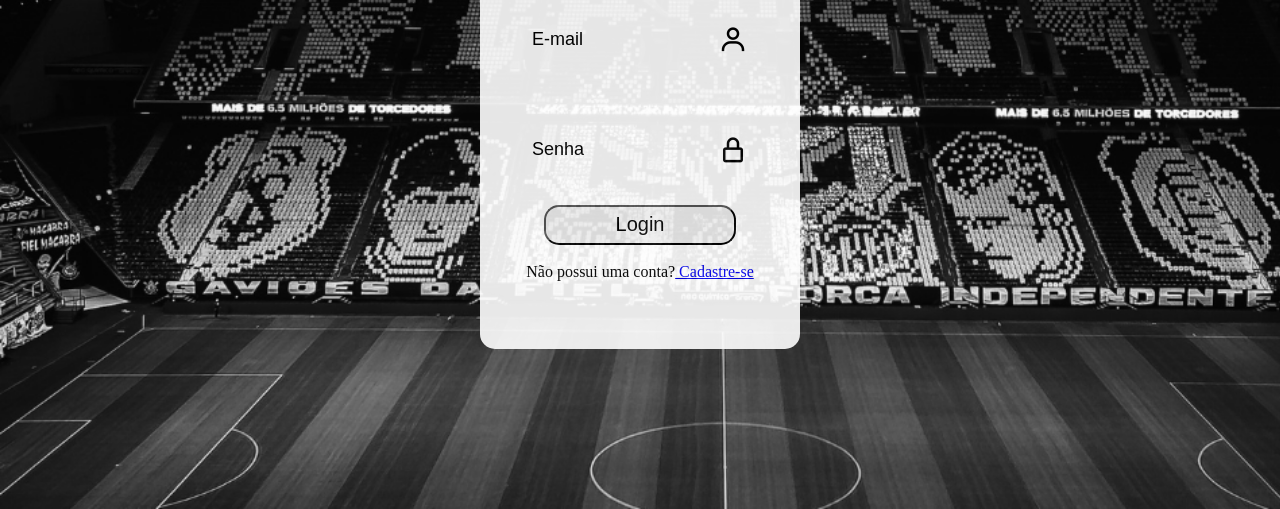
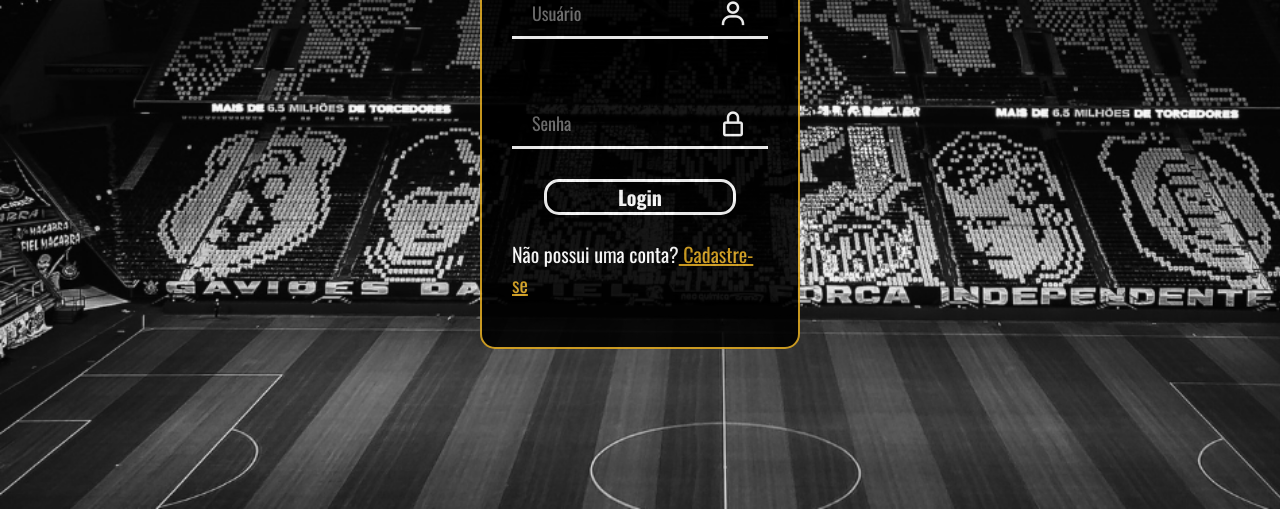
Before and after one commit to MatheusEssu/Projeto-Individual, a plain HTML site: page public/login.html in a window 1280 px wide. Shown: the part 291-800 px from the top of the page. Drawn offline with nearby package versions, Linux system fonts and the light colour scheme.

Commit message:
Alterações no CSS do login V3

```diff
--- a/public/css/login.css
+++ b/public/css/login.css
@@ -4,6 +4,7 @@
     margin: 0;
     padding: 0;
     box-sizing: border-box;
+    font-family: 'Oswald';
 }
 
 body {
@@ -22,11 +23,11 @@ body {
     padding: 20px;
     height: 60vh;
     width: 25vw;
-    border: 2px solid rgba(255, 255, 255, .2);
+    border: 2px solid #DAA520;
     border-radius: 15px;
-    background-color: #FFFF;
+    background-color: #000;
     opacity: 90%;
-    color: black;
+    color: #FFFF;
 }
 
 .form {
@@ -54,15 +55,16 @@ body {
     height: 100%;
     width: 100%;
     outline: none;
-    border-radius: 15px;
     border: none;
-    border-bottom: black;
+    border-bottom: #FFFF solid 3px;
+    background-color: transparent;
     padding: 20px 45px 20px 20px;
     font-size: 18px;
+    color: #FFFF;
 }
 
-.input input::placeholder{
-    color: black;
+.input input:focus {
+    border-bottom: solid 3px #DAA520;
 }
 
 .input i{
@@ -74,8 +76,28 @@ body {
 }
 
 .btn {
-    height: 5vh;
+    height: 6vh;
     width: 15vw;
     border-radius: 15px;
     font-size: 20px;
+    font-weight: bold;
+    background-color: #000;
+    color: #FFFF;
+    border: #FFFF solid;
 }
+
+.btn:hover {
+    transform: scale(1.1);
+}
+
+.link {
+    margin-bottom: 20px;
+}
+
+.link p{
+    font-size: 20px;
+}
+
+a {
+    color: #DAA520;
+}
--- a/public/login.html
+++ b/public/login.html
@@ -6,6 +6,9 @@
     <title>Login - Projeto Individual</title>
     <link rel="stylesheet" href="./css/login.css">
     <link href='https://unpkg.com/boxicons@2.1.4/css/boxicons.min.css' rel='stylesheet'>
+    <link rel="preconnect" href="https://fonts.googleapis.com">
+    <link rel="preconnect" href="https://fonts.gstatic.com" crossorigin>
+    <link href="https://fonts.googleapis.com/css2?family=Fjalla+One&family=Inter:wght@100..900&family=Oswald:wght@200..700&display=swap" rel="stylesheet">
 
 </head>
 <body>
@@ -17,7 +20,7 @@
             <h1>Login</h1>
 
             <div class="input">
-                <input type="text" placeholder="E-mail" required>
+                <input type="text" placeholder="Usuário" required>
                 <i class='bx bx-user'></i>
             </div>
 
```
